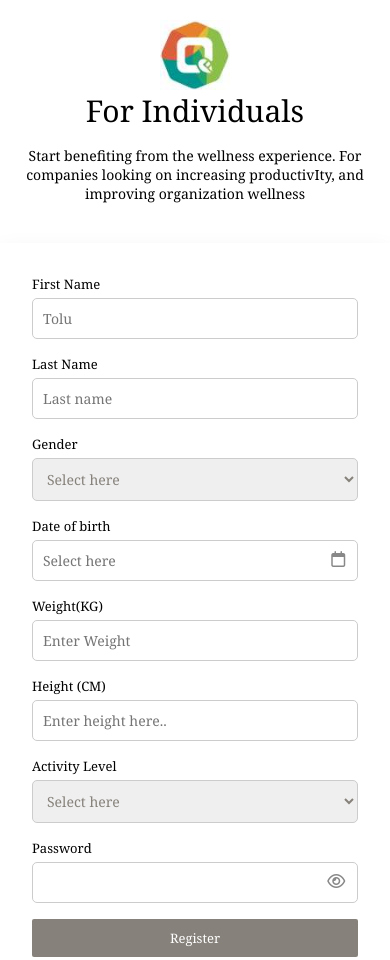
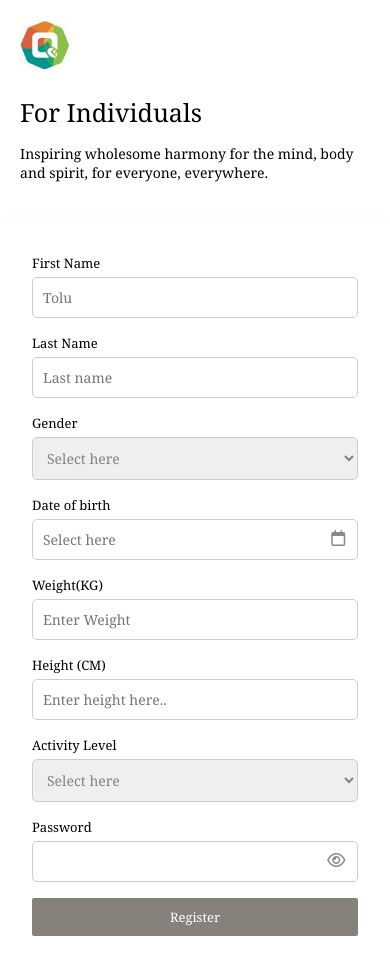
Before and after one commit to Emiderex/Exercise-4, a plain HTML site: page index.html in a window 390 px wide. Shown: the top 960 px of the page. Drawn offline with Linux system fonts and the light colour scheme.

Commit message:
Made some changes to  CSS

```diff
--- a/index.html
+++ b/index.html
@@ -22,6 +22,10 @@
         <p>
           Start benefiting from the wellness experience. For companies looking
           on increasing productivIty, and improving organization wellness
+        </p>
+        <p>
+          Inspiring wholesome harmony for the mind, body and spirit, for
+          everyone, everywhere.
         </p>
       </section>
 
@@ -50,7 +54,12 @@
           <div class="form_item-group form_item-icon">
             <label for="birth">Date of birth</label>
             <i class="fa-regular fa-calendar"></i>
-            <input type="text" name="bith" id="date" placeholder="Select here" />
+            <input
+              type="text"
+              name="bith"
+              id="date"
+              placeholder="Select here"
+            />
           </div>
 
           <div class="form_item-group">
--- a/style.css
+++ b/style.css
@@ -53,6 +53,10 @@ main {
   font-weight: 300;
 }
 
+.item p:nth-child(4) {
+  display: none;
+}
+
 .form_right {
   display: flex;
   justify-content: center;
@@ -84,14 +88,16 @@ main {
   margin-bottom: 5px;
 }
 
-.form_item-group input, select {
+.form_item-group input,
+select {
   padding: 10px;
   border: 1px solid #ccc;
   border-radius: 5px;
   font-size: 14px;
 }
 
-.form_item-group input:focus, select:focus {
+.form_item-group input:focus,
+select:focus {
   border-color: #86817a;
   outline: none;
 }
@@ -120,7 +126,7 @@ main {
   width: 100%;
 }
 
-.form_item p{
+.form_item p {
   text-align: center;
   font-weight: 400;
   font-size: 13px;
@@ -139,20 +145,37 @@ select:focus {
   color: #000000;
 }
 
-
 /* Responsive */
 @media (max-width: 980px) {
- main {
+  main {
     flex-direction: column;
     height: auto;
   }
+
   .form_left {
     max-width: 100%;
-    text-align: center;
-    margin-top: 0px;
-  }
-  .item img {
-    display: block;
+    width: 500px;
     margin: 0 auto;
   }
+
+  .item img {
+    width: 50px;
+  }
+
+  .item h2 {
+    font-size: 25px;
+    font-weight: 500;
+    margin-bottom: 15px;
+  }
+
+  .item p {
+    display: none;
+  }
+
+  .item p:nth-child(4) {
+    display: block;
+    font-size: 14px;
+    margin-bottom: 20px;
+    font-weight: 300;
+  }
 }
```
